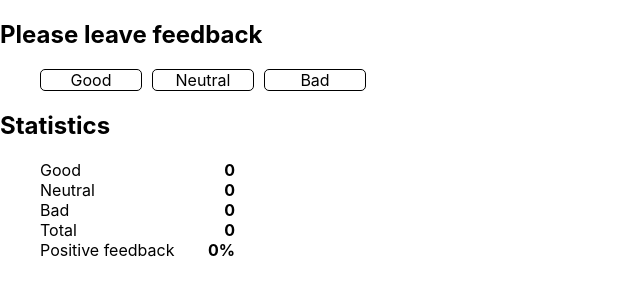
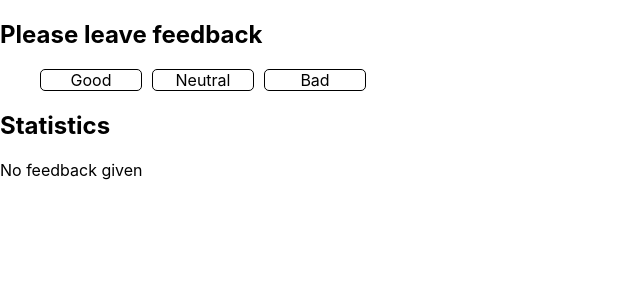
Before and after one commit to JuliaZaykaS/goit-react-hw-02-feedback, a React (Create React App) app: page / in a window 1280 px wide. Shown: the top 300 px of the page, without its empty margins (0-640 px from the left). Built offline with nearby package versions, Linux system fonts and the light colour scheme.

Commit message:
доделала нотификашку, привела в соответствие ТЗ

```diff
--- a/src/components/App/App.js
+++ b/src/components/App/App.js
@@ -1,20 +1,110 @@
 // import Section from "../Section/Section";
 // import Review from "../Review/Review";
 // import Statistic from "../Statistic/Statistic";
-import Feedback from "../Feedback/Feedback";
+// import Feedback from "../Feedback/Feedback";
 
-function App() {
+// function App() {
+//   return (
+//     <>
+//       {/* <Section title={'Please leave feedback'}>
+//         <Review />
+//       </Section>
+//       <Section title={'Statistics'}>
+//         <Statistic />
+//       </Section> */}
+//       <Feedback/>
+//     </>
+//   );
+// }
+import { Component } from 'react';
+import Section from '../Section/Section';
+import FeedbackOptions from '../FeedbackOptions/FeedbackOptions';
+import Statistics from '../Statistics/Statistics';
+import Notification from '../Notification/Notification';
+
+class App extends Component {
+  state = {
+    good: 0,
+    neutral: 0,
+    bad: 0,
+  };
+
+  //   onClickBtn = (btn, value) => {
+  //       console.log(value)
+  //     //   value: 1
+  //       this.setState(prevState => ({
+  //         //   console.log(prevState);
+  //           btn: prevState.value + 1,
+  //     //   [value]: prevState.value + 1,
+  //     }));
+  //   };
+  onClickGoodBtn = () => {
+    this.setState(prevState => ({
+      good: prevState.good + 1,
+    }));
+  };
+  onClickNeutralBtn = () => {
+    this.setState(prevState => ({
+      neutral: prevState.neutral + 1,
+    }));
+  };
+  onClickBadBtn = () => {
+    this.setState(prevState => ({
+      bad: prevState.bad + 1,
+    }));
+  };
+  //   onClickBtn = () => {
+  //          this.setState((prevState) => ({
+  //         : prevState.value + 1,
+
+  //     }));
+  //   };
+  countTotalFeedback() {
+    const { good, neutral, bad } = this.state;
+    const total = good + neutral + bad;
+    return total;
+  }
+  countPositiveFeedbackPercentage() {
+    const { good } = this.state;
+    if (good === 0) return 0;
+    const positiveFeedback = Math.round(
+      (good / this.countTotalFeedback()) * 100,
+    );
+    return positiveFeedback;
+  }
+
+  render() {
+    const total = this.countTotalFeedback();
+    console.log(this.state);
     return (
       <>
-      {/* <Section title={'Please leave feedback'}>
-        <Review />
+        {/* <Notification message={'No feedback given'}/> */}
+        <Section title={'Please leave feedback'}>
+          <FeedbackOptions
+            onGoodClick={this.onClickGoodBtn}
+            onNeutralClick={this.onClickNeutralBtn}
+            onBadClick={this.onClickBadBtn}
+            // onGoodClick={this.onClickBtn(this.state.good)}
+            // onNeutralClick={this.onClickBtn(this.state.neutral)}
+            // onBadClick={this.onClickBtn(this.state.bad)}
+          />
         </Section>
         <Section title={'Statistics'}>
-        <Statistic />
-      </Section> */}
-      <Feedback/>
+          {total === 0 ? (
+            <Notification message={'No feedback given'} />
+          ) : (
+            <Statistics
+              good={this.state.good}
+              neutral={this.state.neutral}
+              bad={this.state.bad}
+              total={total}
+              positiveFeedback={this.countPositiveFeedbackPercentage()}
+            />
+          )}
+        </Section>
       </>
     );
   }
+}
 
 export default App;
--- a/src/components/Feedback/Feedback.js
+++ b/src/components/Feedback/Feedback.js
@@ -1,7 +1,7 @@
 import { Component } from 'react';
 import Section from '../Section/Section';
-import Review from '../Review/Review';
-import Statistic from '../Statistic/Statistic';
+import FeedbackOptions from '../FeedbackOptions/FeedbackOptions';
+import Statistics from '../Statistics/Statistics';
 import Notification from '../Notification/Notification';
 
 class Feedback extends Component {
@@ -56,10 +56,13 @@ class Feedback extends Component {
   }
 
   render() {
+    const total = this.countTotalFeedback();
+    console.log(this.state);
     return (
       <>
+        {/* <Notification message={'No feedback given'}/> */}
         <Section title={'Please leave feedback'}>
-          <Review
+          <FeedbackOptions
             onGoodClick={this.onClickGoodBtn}
             onNeutralClick={this.onClickNeutralBtn}
             onBadClick={this.onClickBadBtn}
@@ -69,17 +72,17 @@ class Feedback extends Component {
           />
         </Section>
         <Section title={'Statistics'}>
-         {/* {(this.countTotalFeedback()) &&
-                 <Notification />    */}
-                    <Statistic
-                good={this.state.good}
-                neutral={this.state.neutral}
-                bad={this.state.bad}
-                total={this.countTotalFeedback()}
-                positiveFeedback={this.countPositiveFeedbackPercentage()}
-              />
-
-            {/* } */}
+          {total === 0 ? (
+            <Notification message={'No feedback given'} />
+          ) : (
+            <Statistics
+              good={this.state.good}
+              neutral={this.state.neutral}
+              bad={this.state.bad}
+              total={total}
+              positiveFeedback={this.countPositiveFeedbackPercentage()}
+            />
+          )}
         </Section>
       </>
     );
--- a/src/components/Review/Review.js
+++ b/src/components/FeedbackOptions/FeedbackOptions.js
@@ -1,5 +1,5 @@
 // import PropTypes from 'prop-types';
-import s from './Review.module.css';
+import s from './FeedbackOptions.module.css';
 
 export default function Review({ onGoodClick, onNeutralClick, onBadClick }) {
   return (
--- a/src/components/Notification/Notification.js
+++ b/src/components/Notification/Notification.js
@@ -1,5 +1,11 @@
-export default function Notification() {
+import PropTypes from 'prop-types';
+
+export default function Notification({ message }) {
     return (
-        <p>No feedback given</p>
+        <p>{ message}</p>
     )
 }
+
+Notification.propTypes = {
+    message: PropTypes.string.isRequired,
+}
--- a/src/components/Statistic/Statistic.js
+++ b/src/components/Statistics/Statistics.js
@@ -1,6 +1,6 @@
-import s from './Statistic.module.css';
+import s from './Statistics.module.css';
 
-export default function Statistic({ good, neutral, bad, total, positiveFeedback }) {
+export default function Statistics({ good, neutral, bad, total, positiveFeedback }) {
     return (
         <ul className={s.statisticList}>
             <li className={s.statisticItem}>Good <span className={s.statisticNumber}>{ good}</span></li>
```
Also changed, not shown: src/components/FeedbackOptions/FeedbackOptions.module.css (renamed from src/components/Review/Review.module.css), src/components/Statistics/Statistics.module.css (renamed from src/components/Statistic/Statistic.module.css). Lines whose indentation alone changed are shown as unchanged.
